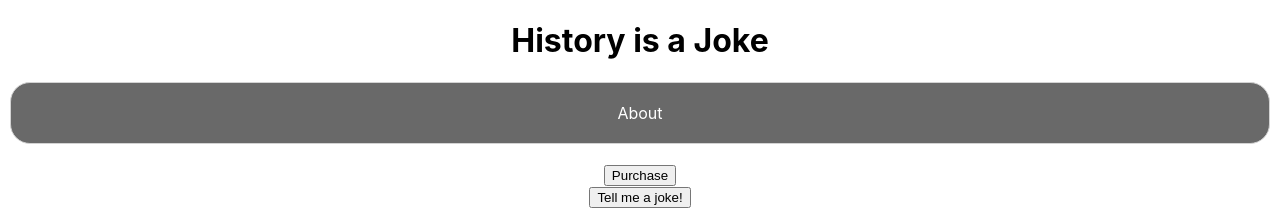
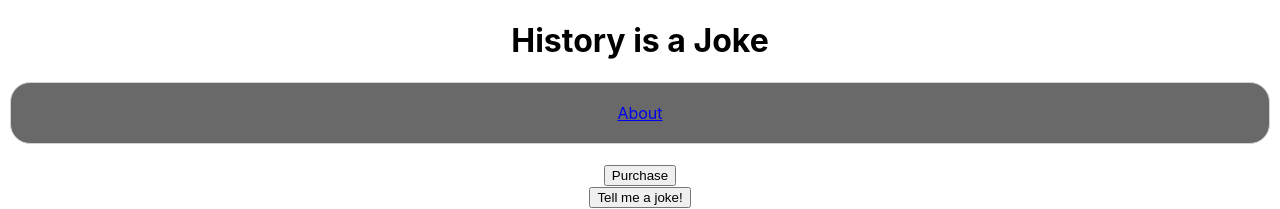
Before and after one commit to tompsherman/history_joke, a React (Create React App) app: page / in a window 1280 px wide. Shown: the top 209 px of the page. Built offline with nearby package versions, Linux system fonts and the light colour scheme.

Commit message:
button link

```diff
--- a/src/App.js
+++ b/src/App.js
@@ -23,8 +23,8 @@ const App = () => {
   return (
     <div className="App">
       <h1>History is a Joke</h1>
-      <div className="nav-button" onClick="location.href='https://www.amazon.com/U-S-History-Joke-Billy-Peden/dp/B087629N8S'">
-            About
+      <div className="nav-button">
+            <a href="https://www.amazon.com/U-S-History-Joke-Billy-Peden/dp/B087629N8S">About</a>
       </div>
       <button href="https://www.amazon.com/U-S-History-Joke-Billy-Peden/dp/B087629N8S">Purchase</button>
       <JokeGenerator />
```
